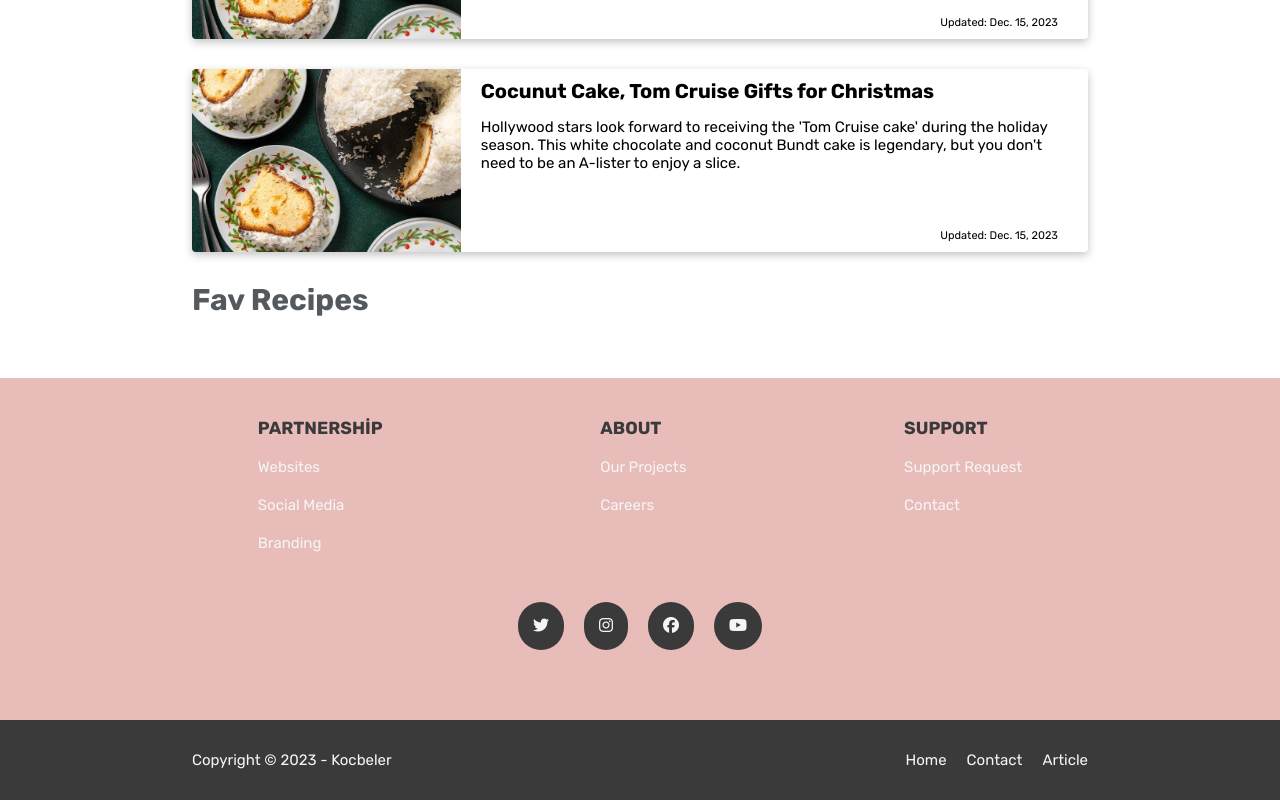
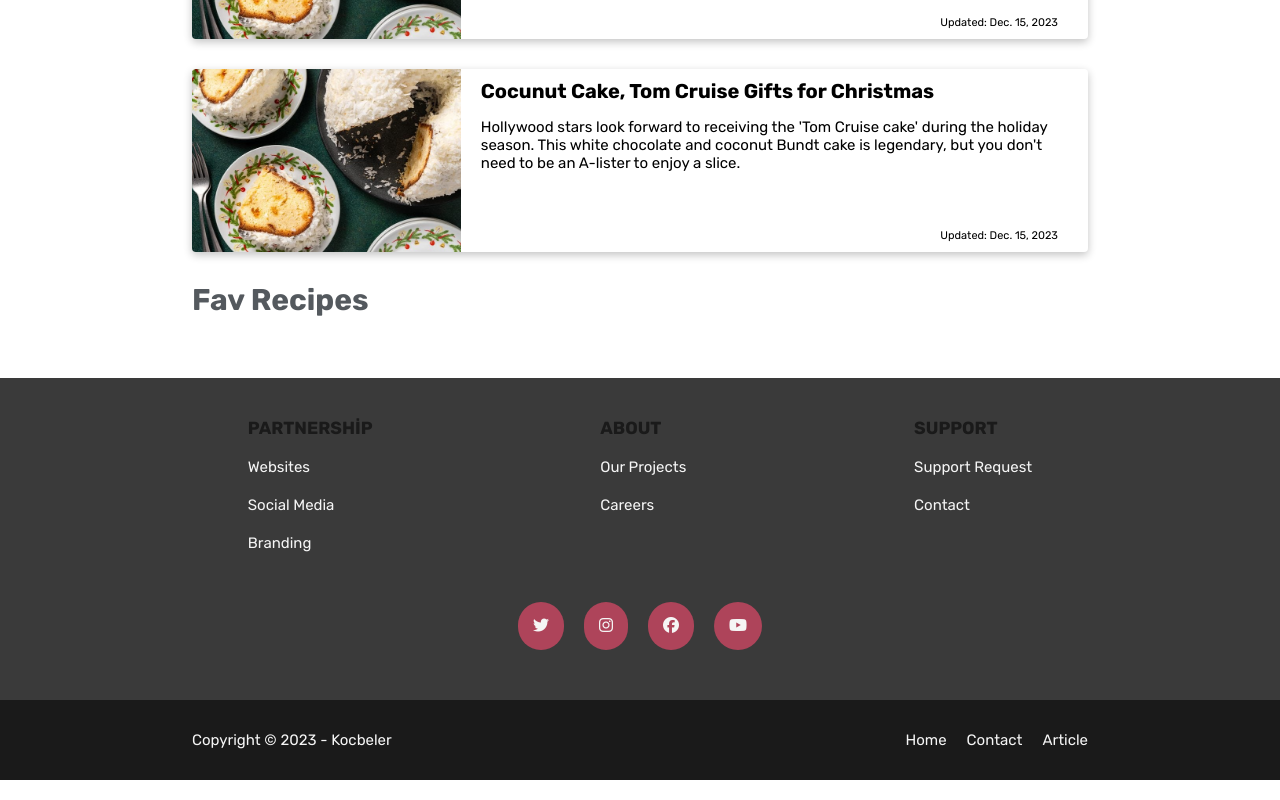
Before and after one commit to KKocbeler/recipe-site, a React (Create React App) app: page / in a window 1280 px wide. Shown: the part 1087-1887 px from the top of the page. Built offline with nearby package versions, Linux system fonts and the light colour scheme; no server answers.

Commit message:
footer css editing

```diff
--- a/src/components/Footer.css
+++ b/src/components/Footer.css
@@ -6,18 +6,17 @@ footer {
     display: flex;
     flex-direction: column;
     justify-content: center;
-    background: var(--secondary-color);
-    padding: 4rem;
+    background: var(--bg-dark);
+    padding: 4rem 2rem 2rem 2rem ;
 }
 
 .footer-sections {
     display: flex;
     justify-content: space-evenly;
-
 }
 
 .footer-sections h3 a{
-    color: var(--bg-dark);
+    color: rgb(26, 26, 26)
 }
 
 .footer-ul li {
@@ -39,7 +38,7 @@ footer {
 .social-links a {
     padding: 1.5rem;
     border-radius: 99rem;
-    background-color: var(--bg-dark);
+    background-color: var(--effect-color);
     transition: all .4s;
 }
 
@@ -53,7 +52,7 @@ footer {
     justify-content: space-between;
     align-items: center;
     min-height: 8rem;
-    background: var(--bg-dark);
+    background: rgb(26, 26, 26);
     color: var(--light-text-color);
 }
 
```
